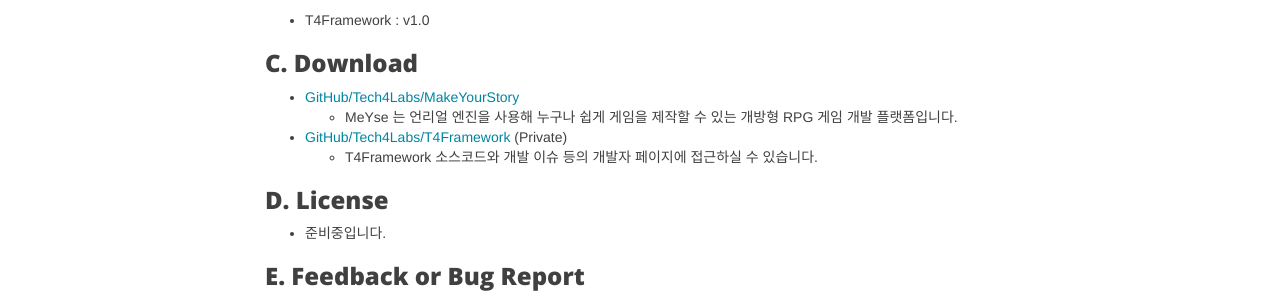
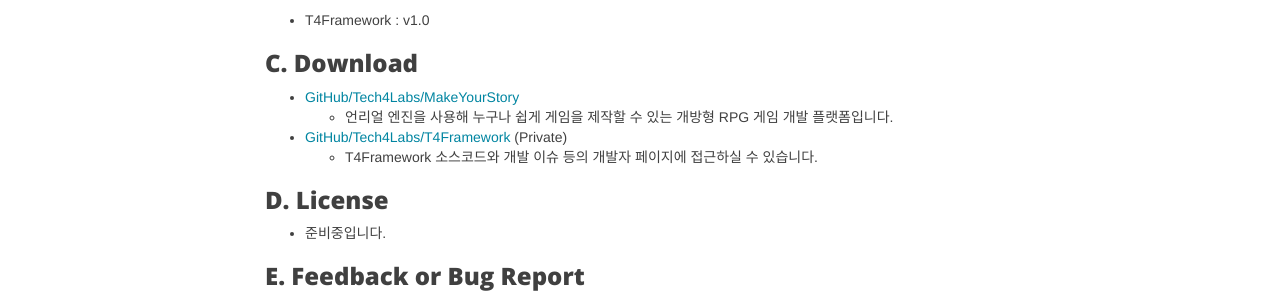
Before and after one commit to T4Framework/T4Framework_WebSite, a Jekyll site: the page built from docs/T4Framework_Download.md, in a window 1280 px wide and 1186 px high. Shown: the part 545-845 px from the top of the window. Built offline with Jekyll 4.4.1, drawn with Linux system fonts in a browser that asks for light colours; nearby versions of some CDN libraries.

Commit message:
업데이트

```diff
--- a/docs/T4Framework_Download.md
+++ b/docs/T4Framework_Download.md
@@ -19,7 +19,7 @@
 ### C. Download
 
 - [GitHub/Tech4Labs/MakeYourStory](https://github.com/Tech4Labs/MakeYourStory)
-  - MeYse 는 언리얼 엔진을 사용해 누구나 쉽게 게임을 제작할 수 있는 개방형 RPG 게임 개발 플랫폼입니다.
+  - 언리얼 엔진을 사용해 누구나 쉽게 게임을 제작할 수 있는 개방형 RPG 게임 개발 플랫폼입니다.
 - [GitHub/Tech4Labs/T4Framework](https://github.com/Tech4Labs/T4Framework) (Private)
   - T4Framework 소스코드와 개발 이슈 등의 개발자 페이지에 접근하실 수 있습니다.
 
```
Also changed, not shown: docs/T4Framework_Tutorials.md (+2 -0 lines).
